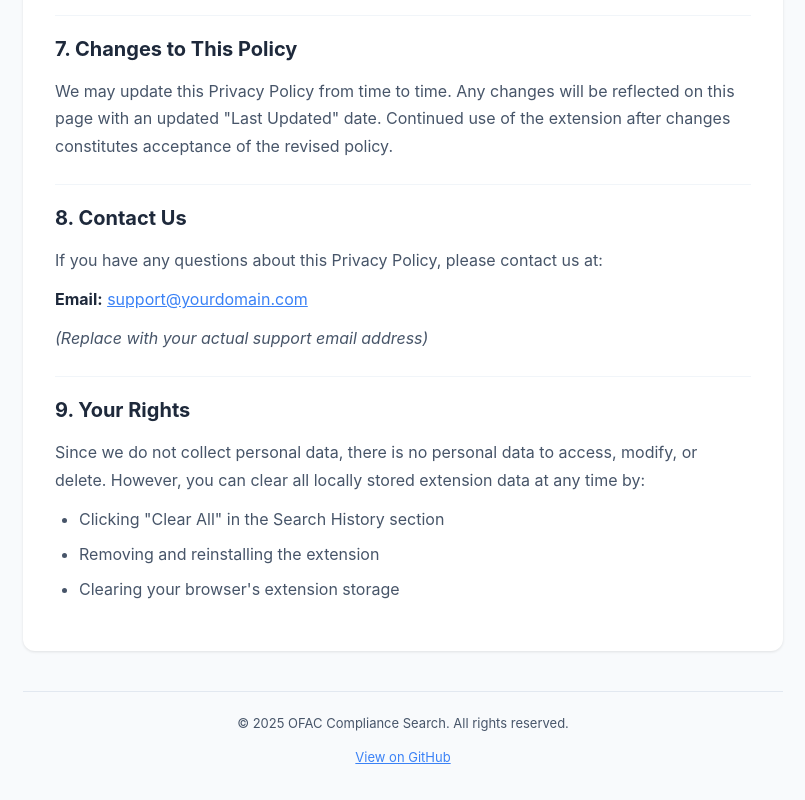
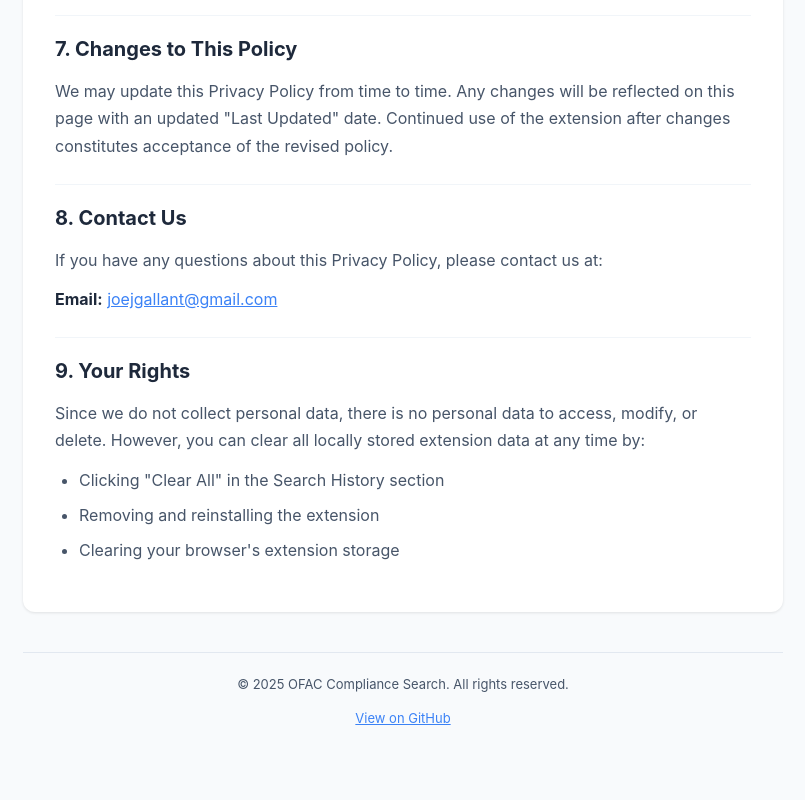
Before and after one commit to TechSavvyJoe/OFAC-Search, a browser extension: page docs/privacy-policy.html in a window 1280 px wide. Shown: the part 1820-2620 px from the top of the page, without its empty margins (237-1042 px from the left). Drawn offline with Linux system fonts and the light colour scheme.

Commit message:
Update contact email and GitHub link

```diff
--- a/docs/privacy-policy.html
+++ b/docs/privacy-policy.html
@@ -156,8 +156,7 @@
 
             <h2>8. Contact Us</h2>
             <p>If you have any questions about this Privacy Policy, please contact us at:</p>
-            <p><strong>Email:</strong> <a href="mailto:support@yourdomain.com">support@yourdomain.com</a></p>
-            <p><em>(Replace with your actual support email address)</em></p>
+            <p><strong>Email:</strong> <a href="mailto:joejgallant@gmail.com">joejgallant@gmail.com</a></p>
 
             <h2>9. Your Rights</h2>
             <p>Since we do not collect personal data, there is no personal data to access, modify, or delete. However, you can clear all locally stored extension data at any time by:</p>
@@ -170,7 +169,7 @@
 
         <footer>
             <p>&copy; 2025 OFAC Compliance Search. All rights reserved.</p>
-            <p style="margin-top: 8px;"><a href="https://github.com/YOUR-USERNAME/ofac-compliance-search">View on GitHub</a></p>
+            <p style="margin-top: 8px;"><a href="https://github.com/TechSavvyJoe/OFAC-Search">View on GitHub</a></p>
         </footer>
     </div>
 </body>
```
